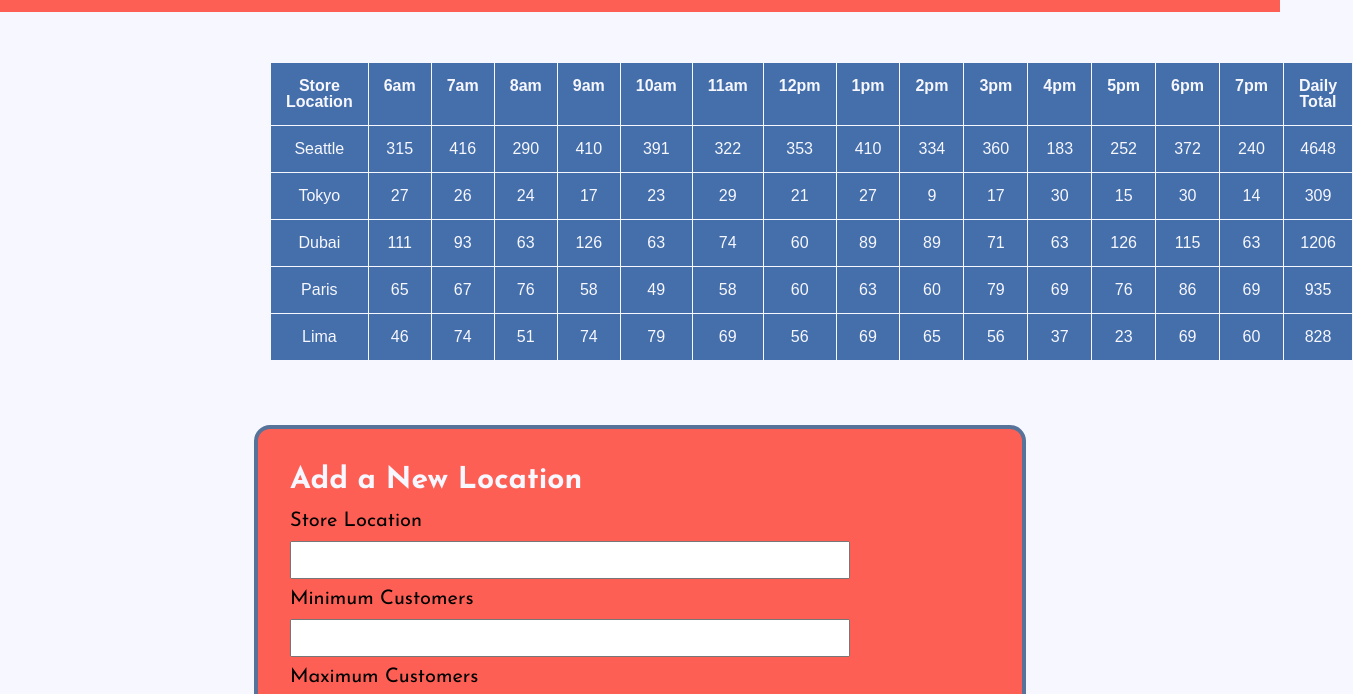
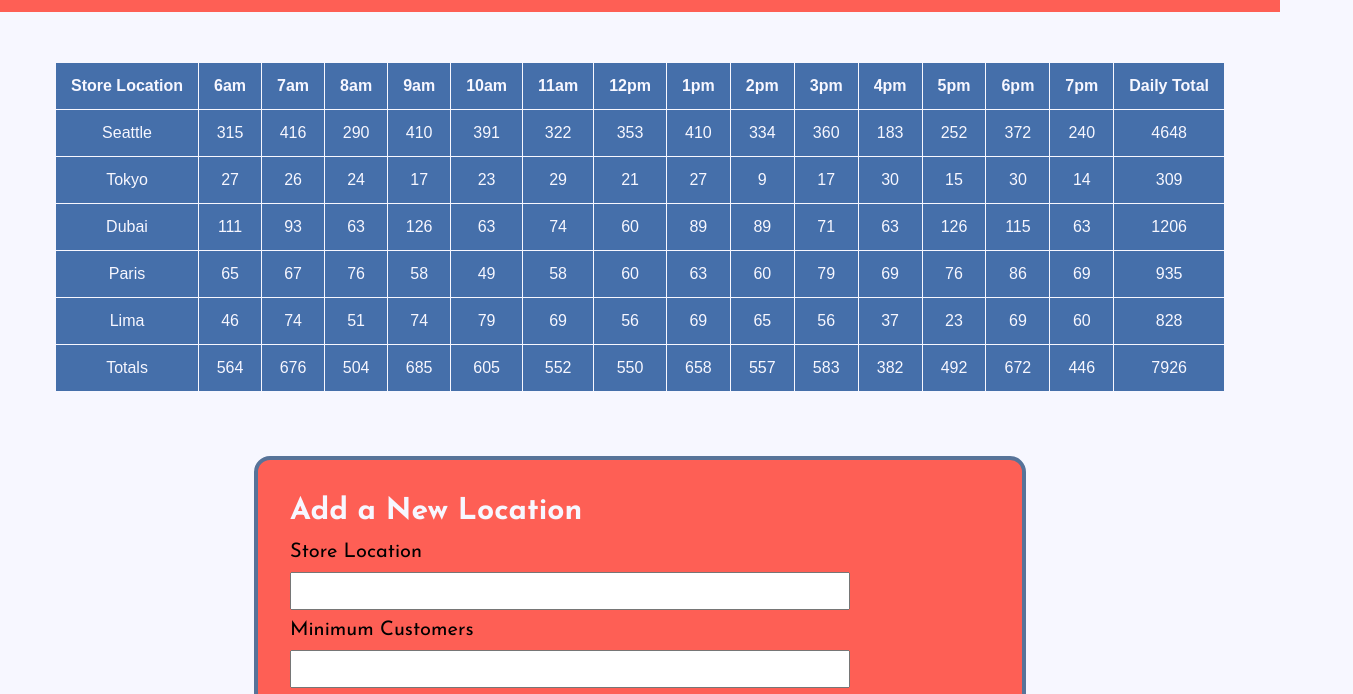
Before and after one commit to dgiacona/cookie-stand, a plain HTML site: page sales.html in a window 1280 px wide. Shown: the part 88-782 px from the top of the page, 1353 px wide, since content can reach past the window. Drawn offline with Linux system fonts and the light colour scheme.

Commit message:
lab 10 Salmon Cookies

```diff
--- a/css/style.css
+++ b/css/style.css
@@ -121,9 +121,10 @@ li {
 
 /* Sales Table */
 
-#table-home * {
+#salestable * {
   margin-top: 50px;
-  margin-left: 270px;
+  margin-left: auto;
+  margin-right: auto;
   font-family: 'Archivo', sans-serif;
   background-color: #456faa;
   border: 1px double #F7F7FF;
--- a/js/app.js
+++ b/js/app.js
@@ -21,6 +21,7 @@ function Store(storeLocation, minCust, maxCust, avgCookiesSale) {
   this.avgCookieSold();
   storeSelection.push(this);
 }
+
 
 Store.prototype.ranCustomerNum = function () {
   this.ranCustomerNum = `${ranCustomerNum(this.minCust, this.maxCust)}`;
@@ -75,15 +76,42 @@ function tHeader() {
   totalTableHead.textContent = 'Daily Total';
 }
 
+function setTableFooter() {
+  let footElem = document.createElement('tfoot');
+  storeSection.appendChild(footElem);
+  let newRow = document.createElement('tr');
+  footElem.appendChild(newRow);
+
+  let tdElem = document.createElement('td');
+  tdElem.textContent = 'Totals';
+  newRow.appendChild(tdElem);
+
+  let grandTotal = 0;
+  for (let i = 0; i < hours.length; i++) {
+    let hTotal = 0;
+    for (let j = 0; j < storeSelection.length; j++) {
+      hTotal += storeSelection[j].cookieArray[i];
+      grandTotal += storeSelection[j].cookieArray[i];
+    }
+    let dataCell = document.createElement('td');
+    dataCell.textContent = `${hTotal}`;
+    newRow.appendChild(dataCell);
+  }
+  let totalCell = document.createElement('td');
+  totalCell.textContent = grandTotal;
+  newRow.appendChild(totalCell);
+}
+
 new Store('Seattle', 23, 65, 6.3);
 new Store('Tokyo', 3, 24, 1.2);
 new Store('Dubai', 11, 38, 3.7);
 new Store('Paris', 20, 38, 2.3);
 new Store('Lima', 2, 16, 4.6);
 
+
 tHeader();
 renderAllStores();
-
+setTableFooter();
 
 function handleSubmit(event) {
   event.preventDefault();
@@ -92,13 +120,12 @@ function handleSubmit(event) {
   let maxCust = +event.target.maxCust.value;
   let avgCookieSale = +event.target.maxCust.value;
   let storeLocation = event.target.storeLocation.value;
+  document.querySelector('tfoot').remove();
 
   let newLocation = new Store(storeLocation, minCust, maxCust, avgCookieSale);
 
-  newLocation.avgCookieSold();
   newLocation.render();
-  newLocation.renderAllStores();
-  newLocation.numCookiesSold();
+  setTableFooter();
 
   storeForm.reset();
 }
--- a/sales.html
+++ b/sales.html
@@ -19,7 +19,9 @@
 </header>
 <body>
     <main id="table-home">
-      <table id="store-profiles"></table>
+      <div id="salestable">
+        <table id="store-profiles"></table>
+      </div>
     </main>
     <form id="store-form">
     <fieldset>
```
